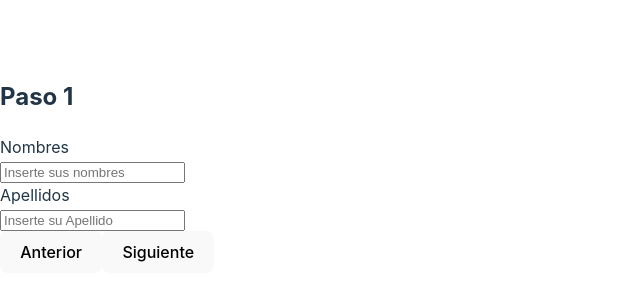
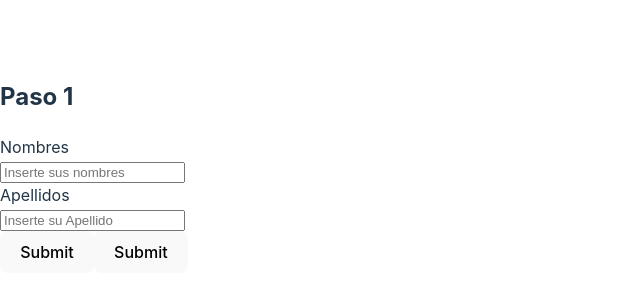
Before and after one commit to Jdavid1002/form-react, a React (Vite) app: page / in a window 1280 px wide. Shown: the part 234-534 px from the top of the page, without its empty margins (0-640 px from the left). Built offline with nearby package versions, Linux system fonts and the light colour scheme.

Commit message:
add formik

```diff
--- a/package.json
+++ b/package.json
@@ -10,6 +10,7 @@
     "preview": "vite preview"
   },
   "dependencies": {
+    "formik": "^2.4.2",
     "react": "^18.2.0",
     "react-dom": "^18.2.0"
   },
--- a/src/components/Form.jsx
+++ b/src/components/Form.jsx
@@ -1,47 +1,64 @@
 import React, {useState} from 'react'
+import { useFormik } from 'formik';
 import './Form.css'
 
 const Form = ({ title, HandleNextFunction, inputs, HandlePreviuosFunction }) => {
 
-  const [InputsState, setInputsState] = useState(inputs)
+  const getInitialValues = () => {
 
-  const handleChange = (e) => {
-    const { name, value } = e.target
+    const ConvertInputsInObject = inputs.reduce((acc, item) => {
+      acc[item.name] = item?.value
+      return acc
+    }, {})
 
-    const newInputsState = InputsState.map(input => {
-      if (input.name === name) {
-        return {
-          ...input,
-          value : value
-        }
-      }
-      return input
-    })
-    setInputsState(newInputsState)
+    return ConvertInputsInObject
   }
 
+  const formik = useFormik({
+    initialValues: getInitialValues(),
+    onSubmit: values => HandleNextFunction(values),
+    validate : values => {
+
+      let errors = {}
+
+      const valueList = Object.keys(values)
+
+      for (const _value of valueList) {
+        if(!values[_value]) errors[_value] = 'Required'
+      }
+
+      return errors
+    }
+  });
+
+
   return (
-    <div className='' >
+    <form onSubmit={formik.handleSubmit}>
       <h2> {title} </h2>
 
-      {InputsState.map((input, index) =>
+      {inputs.map((input, index) =>
         <div key={index}>
-          <label>{input.label}</label>
+          <label htmlFor={input.name}> {input.label} </label>
           <br />
           <input
+            id={input.name}
             name={input.name}
             type={input.type}
             placeholder={input.placeholder}
-            value={input.value}
-            onChange={(e) => handleChange(e)}
+            onChange={formik.handleChange}
+            value={formik.values[input.name]}
           />
+
+          {formik.errors[input.name] ? <div>{formik.errors[input.name]}</div> : null}
+
+          <br />
+
         </div>
       )}
 
-      <button onClick={() => HandlePreviuosFunction() } > Anterior </button>
-      <button onClick={() => HandleNextFunction() } > Siguiente </button>
-
-    </div>
+      <button type="submit">Submit</button>
+      <button onClick={() => HandlePreviuosFunction()} >Submit</button>
+    </form>
   );
 }
 
```
Also changed, not shown: 1 other file (tests, documents, lock files or other folders).
